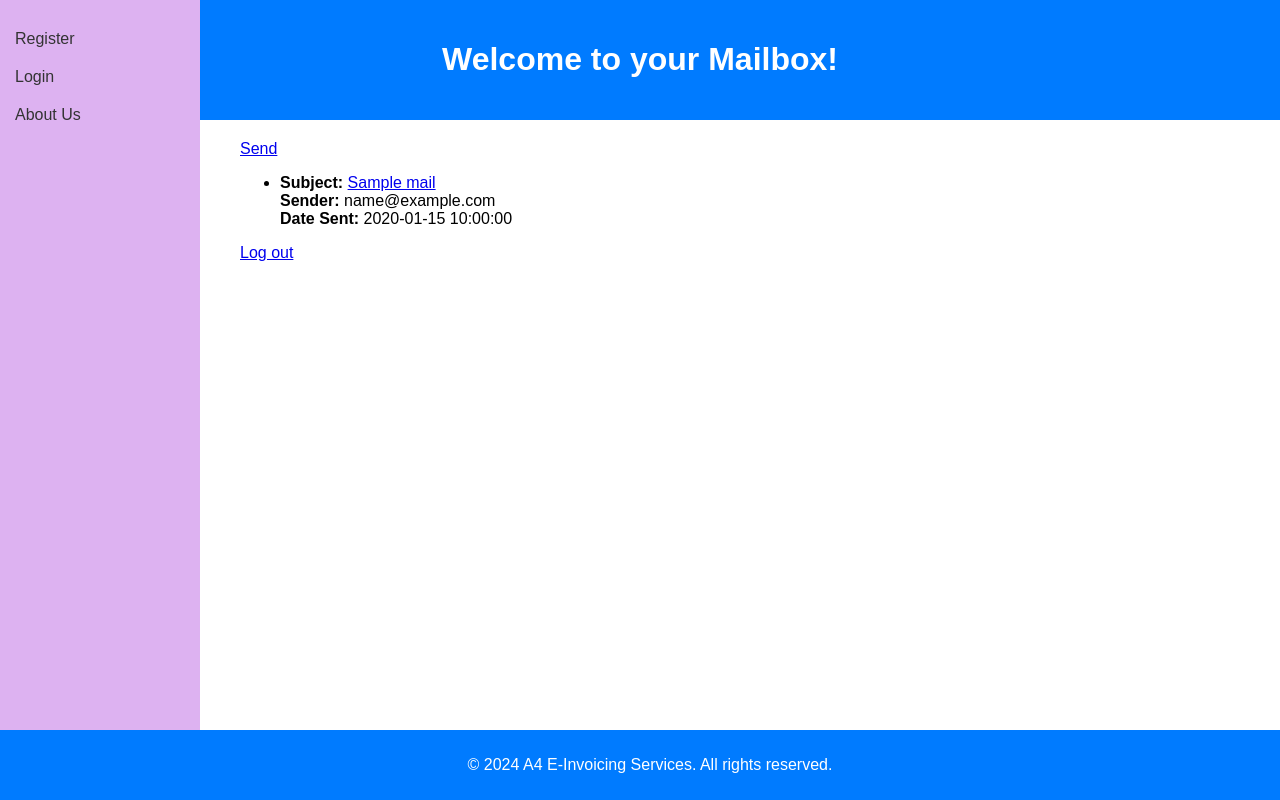
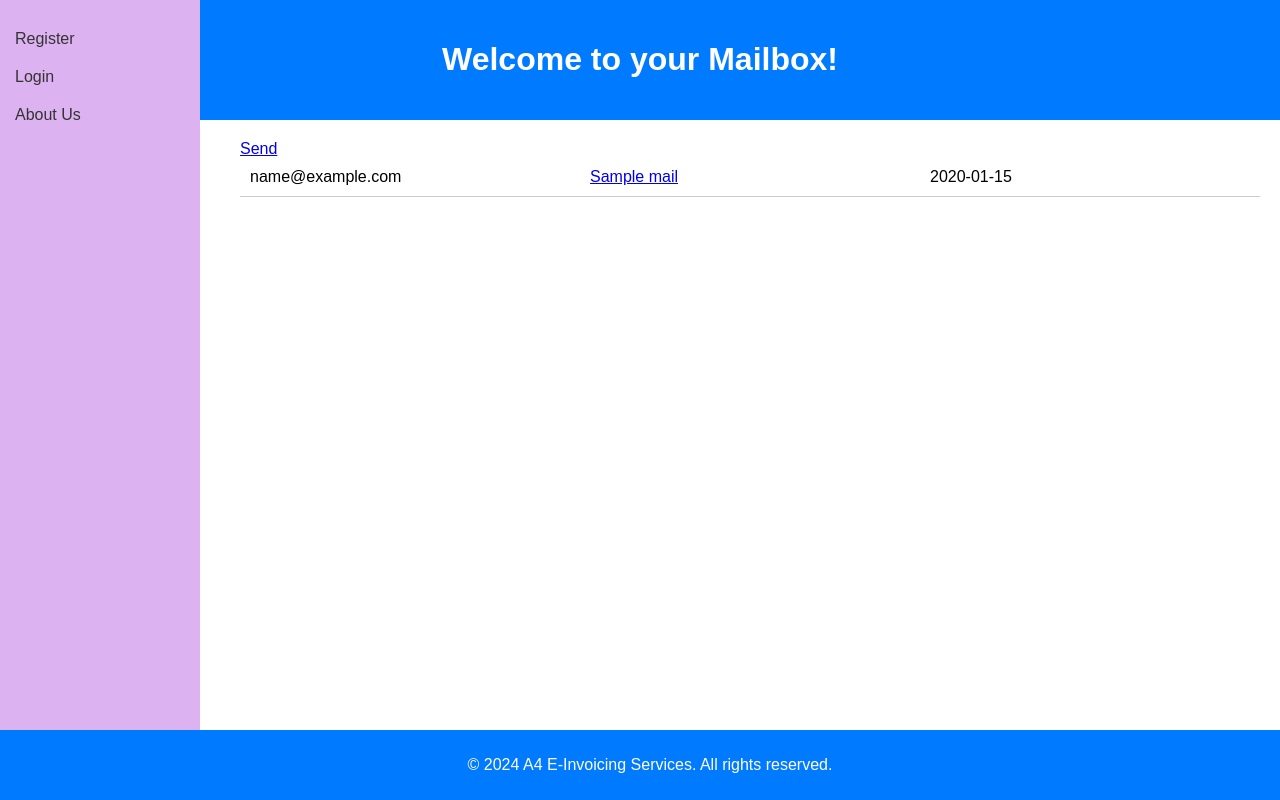
Before and after one commit to AIS170/A4, a Python web app: template templates/mailbox.html in a window 1280 px wide. Run offline with Jinja, Linux system fonts and the light colour scheme; the template is opened without the code that fills it: most values are stand-ins (such as "Sample title", 1, 10 or a date in 2020).

Commit message:
fixed up how the invoices are suppposed to look like

```diff
--- a/static/mailboxStyle.css
+++ b/static/mailboxStyle.css
@@ -48,3 +48,22 @@
     bottom: 0;
     width: 100%;
 }
+
+.mail-list {
+    display: flex;
+    flex-direction: column;
+}
+
+.mail-item {
+    display: flex;
+    justify-content: space-between;
+    padding: 10px 0;
+    border-bottom: 1px solid #ccc;
+}
+
+.sender,
+.subject,
+.date-sent {
+    flex: 1;
+    padding: 0 10px;
+}
--- a/templates/mailbox.html
+++ b/templates/mailbox.html
@@ -7,27 +7,35 @@
     <link rel="stylesheet" href="{{ url_for('static', filename='mailboxStyle.css') }}">
 </head>
 <body>
+
     <div class="sidebar">
         <a href="{{ url_for('authenticate_user.signup') }}">Register</a>
         <a href="{{ url_for('authenticate_user.login') }}">Login</a>
         <a href="{{ url_for('about') }}">About Us</a>
     </div>
+
     <div class="header">
         <h1>Welcome to your Mailbox!</h1>
     </div>
+
     <div class="content">
         <form action="{{ url_for('mailbox_route.mailBox') }}" method="get"></form>
+
         <div><a href="{{url_for('mailbox_route.sending')}}">Send</a></div>
+
         {% if received_mails %}
-            <ul>
+            <div class="mail-list">
                 {% for mail in received_mails %}
-                    <li>
-                        <strong>Subject:</strong> <a href="{{url_for('mailbox_route.invoiceShow', invoiceId=mail.id)}}">{{ mail.subject }}</a> <br>
-                        <strong>Sender:</strong> {{ mail.sent_to_user_mail}} <br>
-                        <strong>Date Sent:</strong> {{ mail.date_sent }} <br>
-                    </li>
+                    <div class="mail-item">
+                        <div class="sender">{{ mail.sent_to_user_mail }}</div>
+                        <div class="subject"><a href="{{ url_for('mailbox_route.invoiceShow', invoiceId=mail.id)}}">{{ mail.subject }}</a></div>
+                        <div class="date-sent">{{ mail.date_sent.strftime('%H:%M') if mail.date_sent.date() == current_datetime.date() else mail.date_sent.strftime('%Y-%m-%d') }}</div>
+                    </div>
+            </div>
+
                 {% endfor %}
-            </ul>
+    </div>
+
         {% else %}
             <p>Mailbox empty ;.;</p>
         {% endif %}
```
Also changed, not shown: src/mailbox.py (+23 -1 lines).
